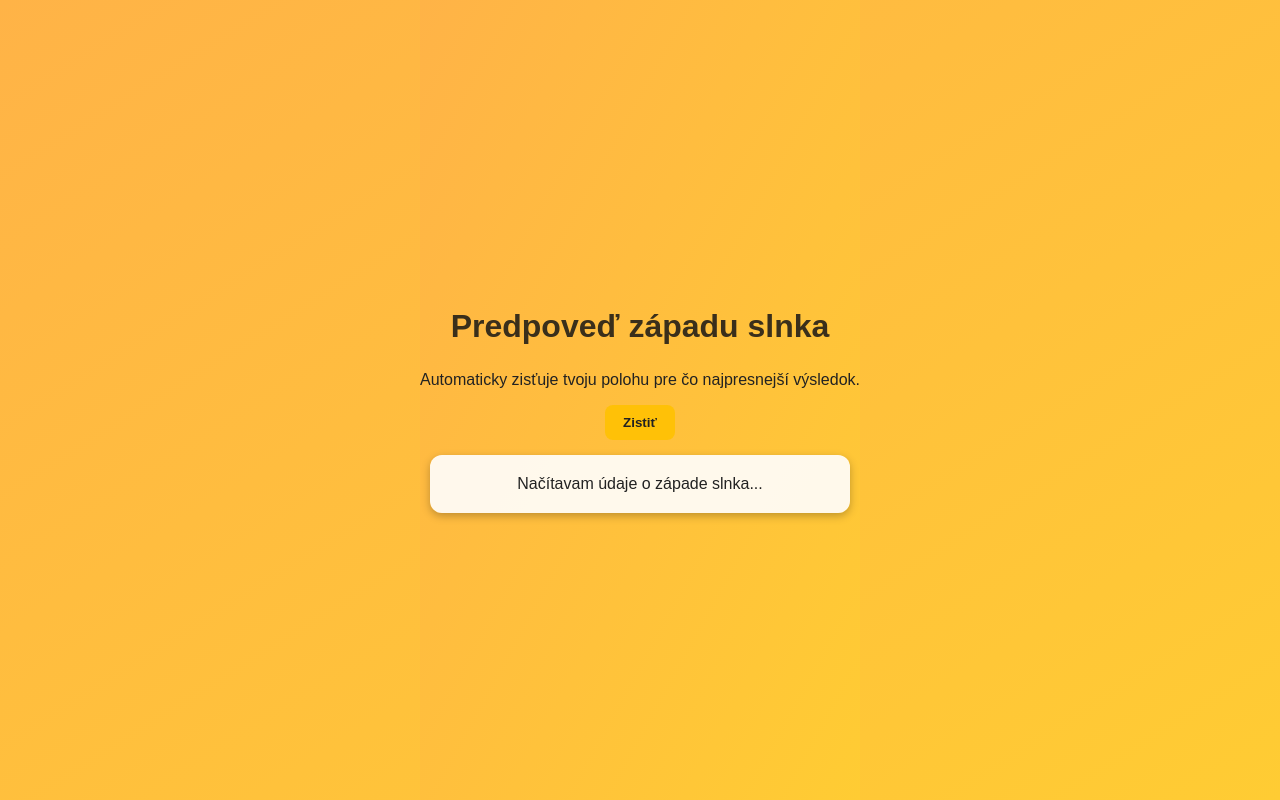
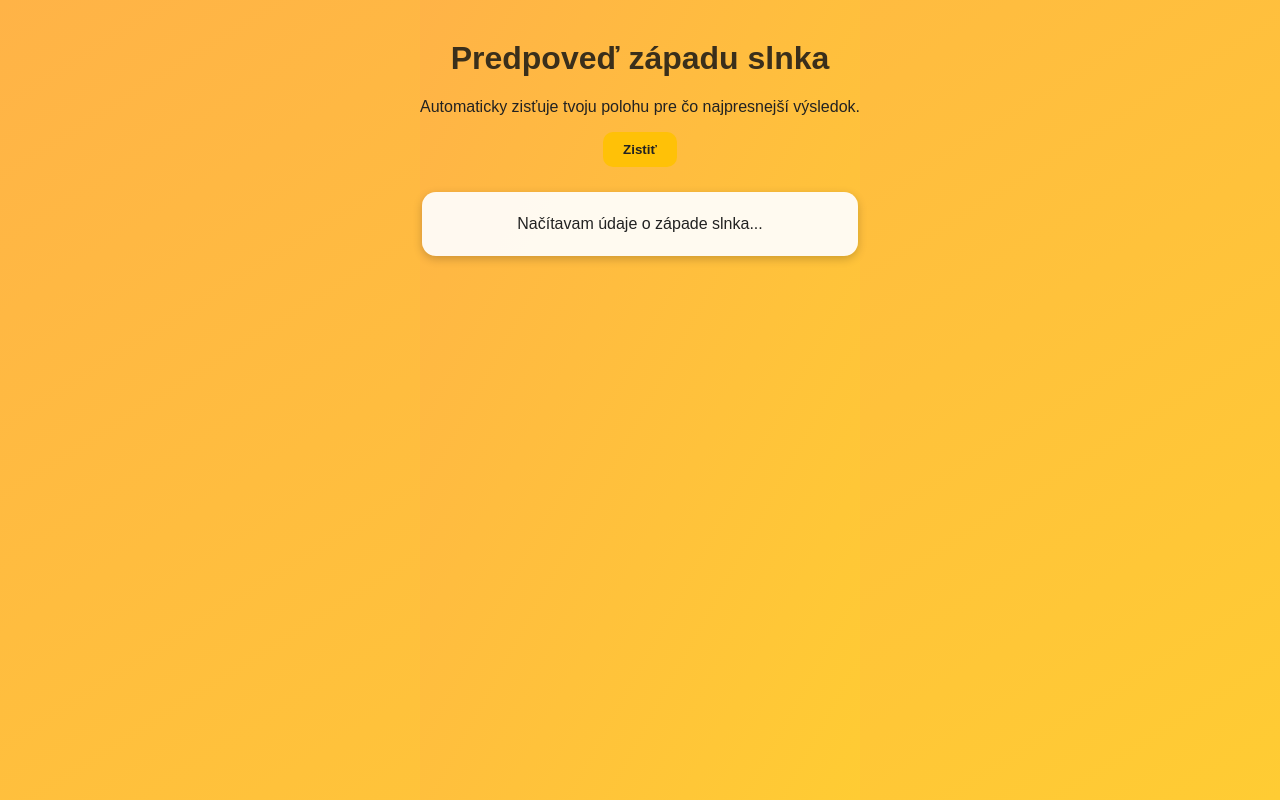
Before and after one commit to kijjoz/sunset-predictor, a Flask app: page / in a window 1280 px wide. Run offline with Flask 3, Linux system fonts and the light colour scheme.

Commit message:
style update

```diff
--- a/static/style.css
+++ b/static/style.css
@@ -1,48 +1,52 @@
+/* ===== Všeobecné nastavenia ===== */
 html, body {
-    height: 100%;
   margin: 0;
   padding: 0;
   font-family: Arial, sans-serif;
   background: linear-gradient(to bottom right, #ffb347, #ffcc33);
   transition: background 2s ease-in-out;
+  min-height: 100vh;
+  color: #222;
   display: flex;
   flex-direction: column;
-    justify-content: center;
   align-items: center;
-    overflow-x: hidden;
-    color: #222;
 }
 
+/* ===== Nadpis + popis ===== */
 h1 {
   color: #3a2f1b;
   text-align: center;
-    margin-bottom: 10px;
+  margin-top: 40px;
+  margin-bottom: 5px;
+  font-size: clamp(1.6rem, 4vw, 2rem);
 }
 
 p.description {
   text-align: center;
   margin-top: 0;
-    font-size: 0.95rem;
+  font-size: clamp(0.9rem, 2vw, 1rem);
   color: #4b3e2a;
 }
 
+/* ===== Hlavný výstupný blok ===== */
 #output {
-    background: rgba(255,255,255,0.9);
+  background: rgba(255, 255, 255, 0.92);
   padding: 20px;
-    border-radius: 12px;
-    box-shadow: 0 3px 8px rgba(0,0,0,0.25);
+  border-radius: 14px;
+  box-shadow: 0 3px 10px rgba(0,0,0,0.2);
   text-align: center;
-    max-width: 90%;
-    width: 380px;
-    margin-top: 15px;
+  width: min(90%, 400px);
+  margin: 25px auto;
+  line-height: 1.5;
 }
 
+/* ===== Tlačidlo ===== */
 button {
   background: #ffc107;
   color: #222;
   border: none;
-    border-radius: 8px;
-    padding: 10px 18px;
+  border-radius: 10px;
+  padding: 10px 20px;
   font-weight: bold;
   cursor: pointer;
   transition: background 0.2s ease;
@@ -52,9 +56,27 @@ button:hover {
   background: #e0a800;
 }
 
-@media (max-height: 700px) {
+/* ===== Pre mobily ===== */
+@media (max-width: 600px) {
   body {
-        justify-content: flex-start;
-        padding-top: 40px;
+    padding: 0 10px;
+  }
+
+  #output {
+    width: 100%;
+    margin-top: 15px;
+  }
+
+  button {
+    width: 100%;
+    padding: 12px;
+    font-size: 1rem;
   }
 }
+
+/* ===== Oprava problému s odrezaním spodku (mobilné prehliadače) ===== */
+@supports (-webkit-touch-callout: none) {
+  html, body {
+    min-height: -webkit-fill-available;
+  }
+}
```
Lines whose indentation alone changed are shown as unchanged.
